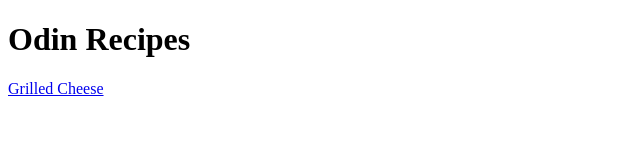
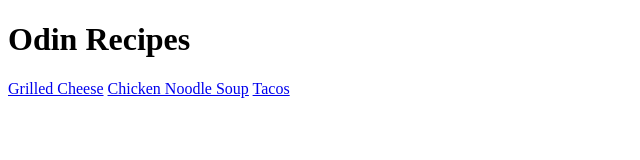
Before and after one commit to webdev-deyan-hart/odin-recipes, a plain HTML site: page index.html in a window 1280 px wide. Shown: the whole page, without its empty margins (0-640 px from the left). Drawn offline with Linux system fonts and the light colour scheme.

Commit message:
add links to new recipes

```diff
--- a/index.html
+++ b/index.html
@@ -8,5 +8,7 @@
 <body>
     <h1>Odin Recipes</h1>
     <a href="recipes/grilled-cheese.html">Grilled Cheese</a>
+    <a href="recipes/chicken-noodle-soup.html">Chicken Noodle Soup</a>
+    <a href="recipes/taco.html">Tacos</a>
 </body>
 </html>
```
